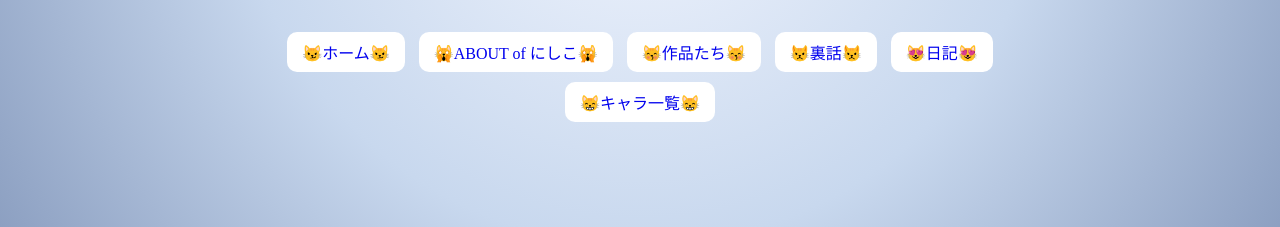
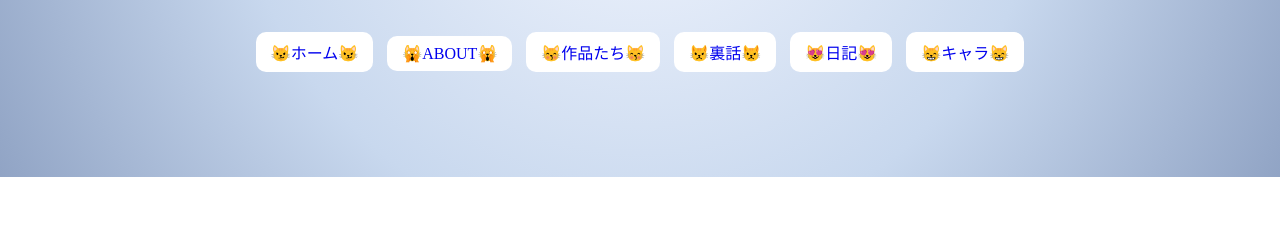
Before and after one commit to nishiko-n-nu/niku-izari, a plain HTML site: page 2ji.html in a window 1280 px wide. Shown: the part 1922-2149 px from the top of the page. After the commit the page ends 2099 px from the top, so only its background shows below. Drawn offline with Linux system fonts and the light colour scheme.

Commit message:
Add files via upload

```diff
--- a/2ji.html
+++ b/2ji.html
@@ -46,11 +46,11 @@
 
  <nav>
                 <a href="index.html">😼ホーム😼</a>
-                <a href="about.html">🙀ABOUT of にしこ🙀</a>
+                <a href="about.html">🙀ABOUT🙀</a>
                 <a href="gallery.html">😽作品たち😽</a>
                 <a href="urabanashi.html">😾裏話😾</a>
                 <a href="diary.html">😻日記😻</a>
-                <a href="characters.html">😸キャラ一覧😸</a>
+                <a href="characters.html">😸キャラ😸</a>
                 </nav>
 
             </main>
```
Also changed, not shown: about.html (+2 -2 lines), characters.html (+2 -2 lines), diary.html (+2 -2 lines), gallery.html (+2 -2 lines), index.html (+2 -2 lines), photo.html (+2 -2 lines), urabanashi.html (+2 -2 lines).
